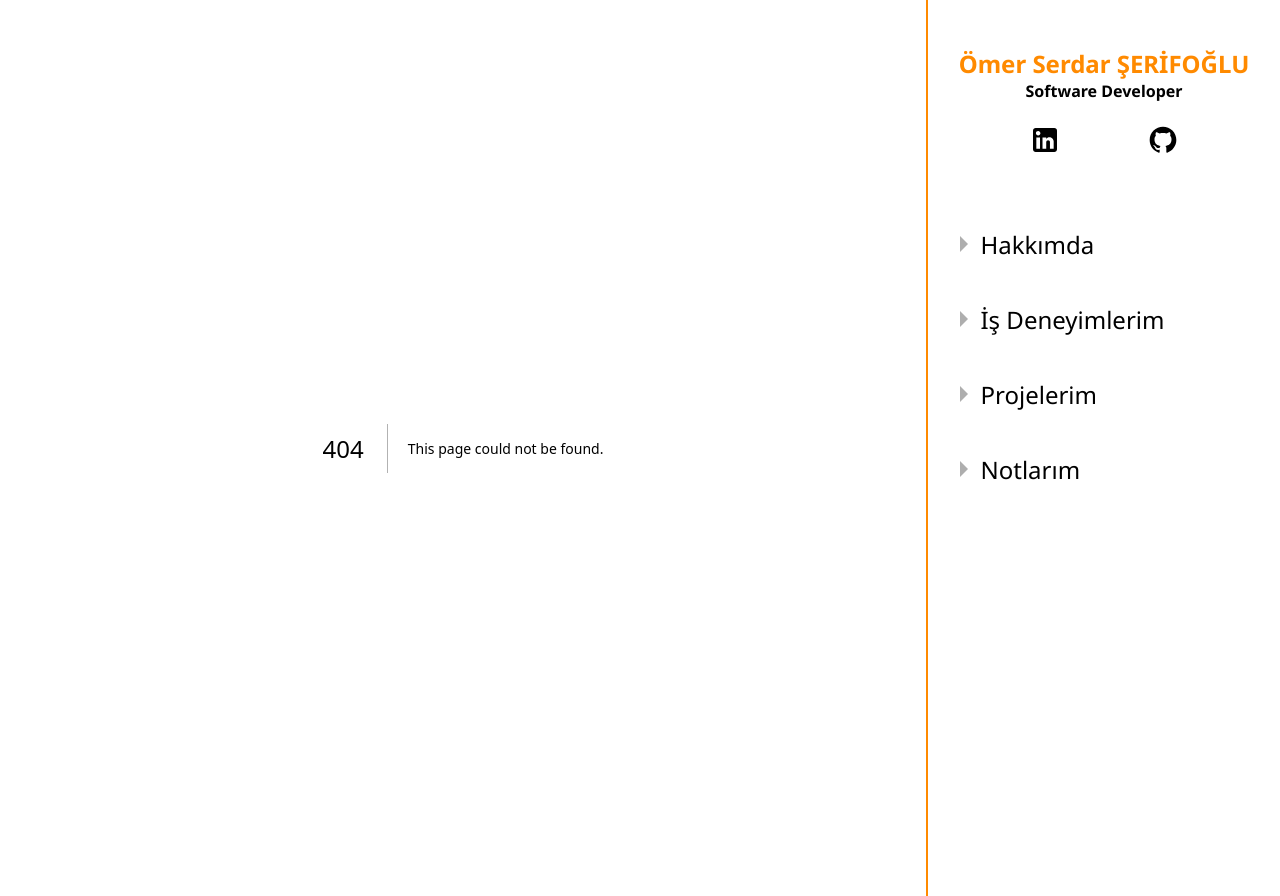
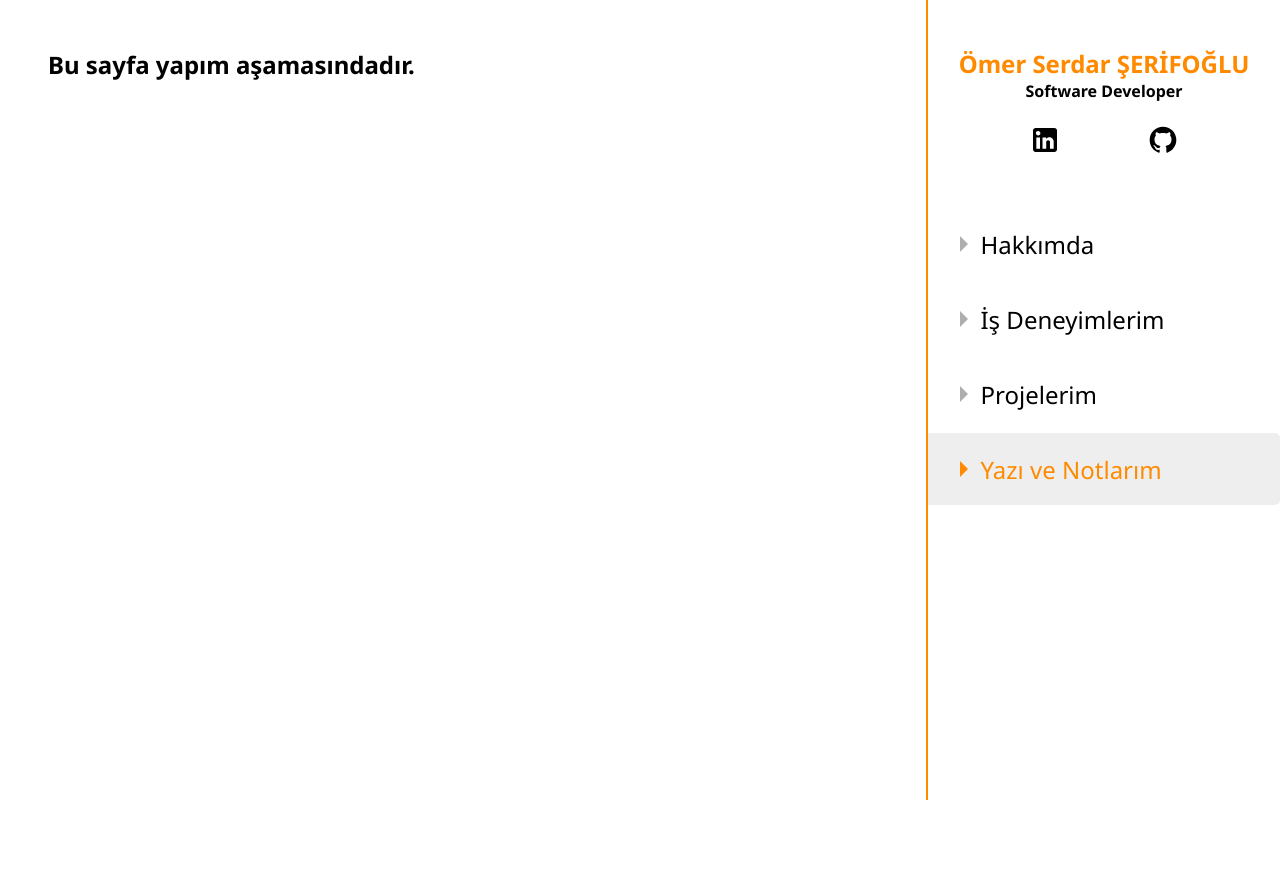
Before and after one commit to SerdarSerifoglu/serdarserifoglu, a Next.js app: page /yazi-ve-notlarim in a window 1280 px wide. Before the commit this address had no page. After the commit the page ends 800 px from the top, so only its background shows below. Built offline with nearby package versions, Linux system fonts and the light colour scheme.

Commit message:
Other pages were created

```diff
--- /dev/null
+++ b/app/yazi-ve-notlarim/page.tsx
@@ -0,0 +1,7 @@
+export default function Page() {
+  return (
+    <>
+      <h2>Bu sayfa yapım aşamasındadır.</h2>
+    </>
+  );
+}
--- a/components/Menu/Menu.tsx
+++ b/components/Menu/Menu.tsx
@@ -16,15 +16,15 @@ var menuItems = [
   },
   {
     name: "Projelerim",
-    route: "/xxx",
+    route: "/projelerim",
   },
   // {
   //   name: "Okuduğum Kitaplar",
   //   route: "/xxx",
   // },
   {
-    name: "Notlarım",
-    route: "/xxx",
+    name: "Yazı ve Notlarım",
+    route: "/yazi-ve-notlarim",
   },
 ];
 
```
Also changed, not shown: app/projelerim/page.tsx (added, +9 -0 lines).
